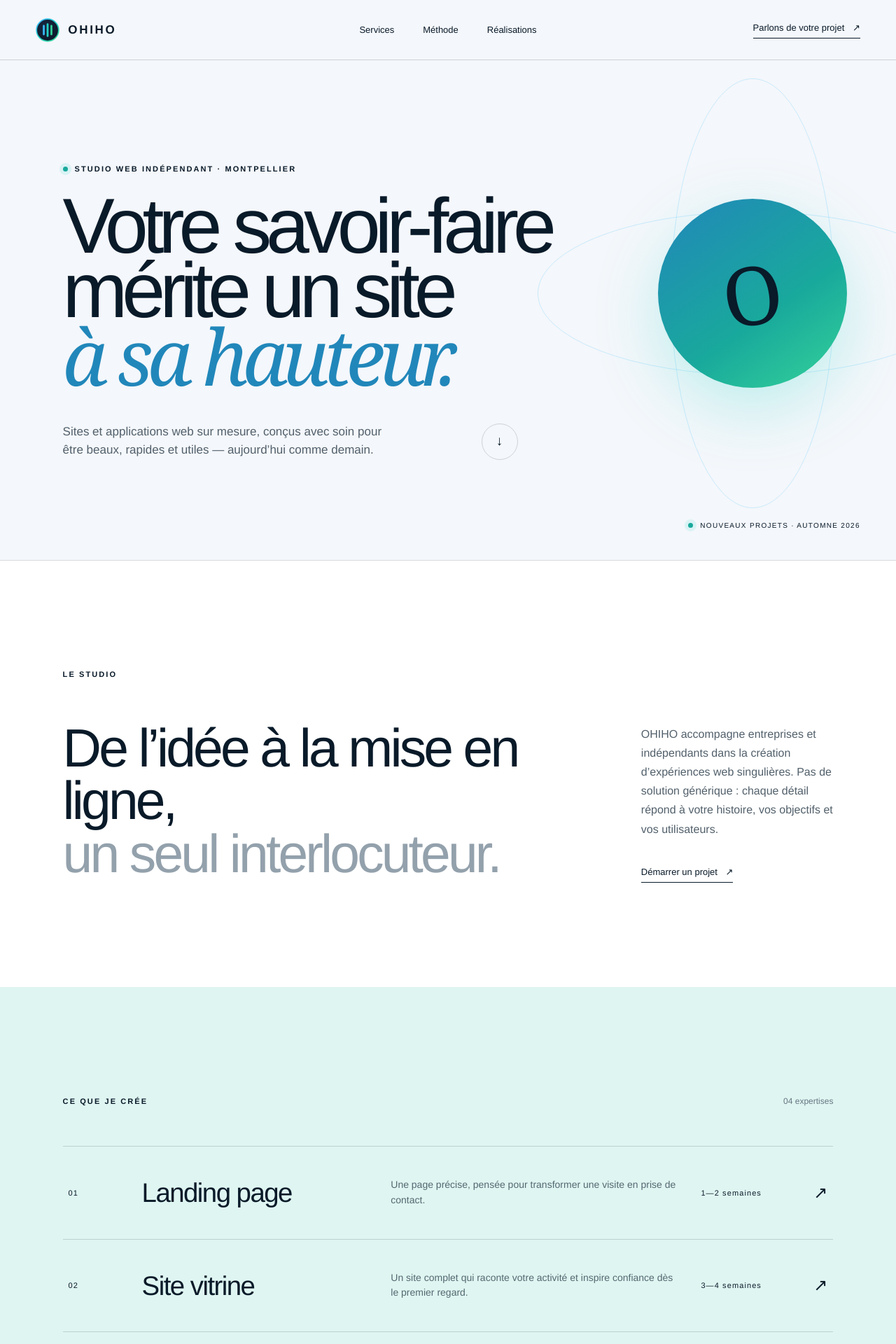
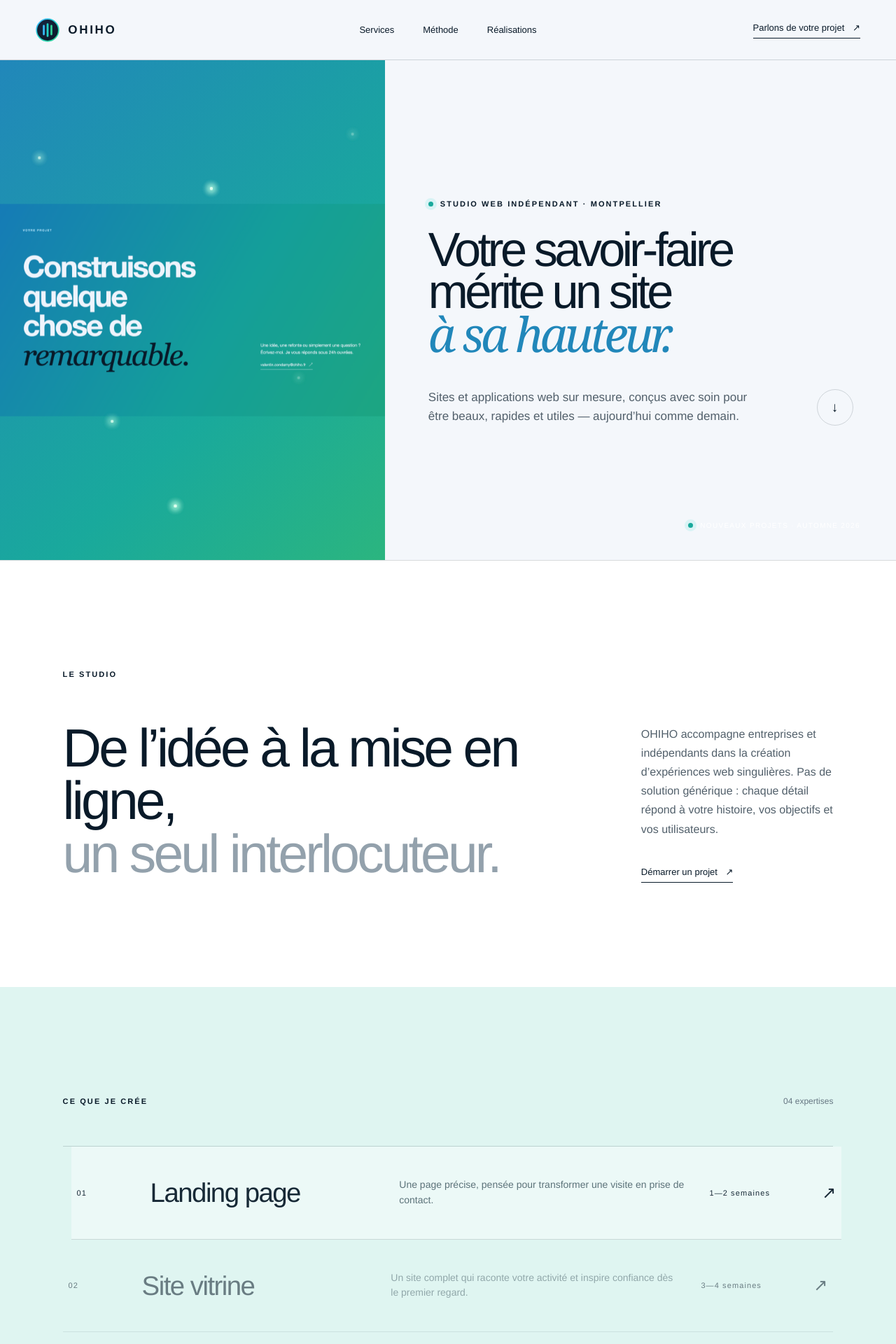
Before and after one commit to Valeloin/OHIHO, a Next.js app: page / in a window 1280 px wide. Shown: the top 1920 px of the page at 70% size. Built offline with nearby package versions, Linux system fonts and the light colour scheme.

Commit message:
Feature hero artwork and original motion language

```diff
--- a/app/globals.css
+++ b/app/globals.css
@@ -13,17 +13,23 @@ nav { display:flex; gap:clamp(25px,3.2vw,54px); font-size:13px; }
 nav a { transition:opacity .2s; } nav a:hover { opacity:.55; }
 .header-cta { justify-self:end; font-size:13px; border-bottom:1px solid var(--ink); padding-bottom:5px; }
 .header-cta span,.text-link span,.mail-link span { margin-left:8px; }
-.hero { min-height:100svh; padding:clamp(145px,17vh,190px) clamp(24px,7vw,110px) 55px; position:relative; overflow:hidden; display:flex; flex-direction:column; justify-content:center; }
+.hero { min-height:100svh; padding-top:86px; position:relative; overflow:hidden; display:grid; grid-template-columns:43% 57%; }
+.hero-copy { padding:clamp(70px,10vh,120px) clamp(28px,4.8vw,78px) 75px; display:flex; flex-direction:column; justify-content:center; position:relative; z-index:2; background:var(--paper); }
+.hero-media { min-width:0; position:relative; overflow:hidden; display:grid; place-items:center; background:linear-gradient(135deg,#2187ba,#19a99c 63%,#2bb57f); }
+.hero-media img { width:100%; height:100%; object-fit:contain; display:block; animation:hero-breathe 12s ease-in-out infinite; }
+.fireflies { position:absolute; inset:0; pointer-events:none; overflow:hidden; }
+.fireflies span { position:absolute; width:4px; height:4px; border-radius:50%; background:#dfffee; box-shadow:0 0 10px 3px rgba(191,255,228,.75); animation:firefly-glow 6.5s ease-in-out infinite,firefly-drift 10s linear infinite; }
+.fireflies span:nth-child(6n+1){left:11%;top:18%;animation-delay:-1.2s,0s}.fireflies span:nth-child(6n+2){left:31%;top:72%;animation-delay:-4.6s,-1.7s}.fireflies span:nth-child(6n+3){left:56%;top:27%;animation-delay:-2.9s,-3.4s}.fireflies span:nth-child(6n+4){left:76%;top:64%;animation-delay:-.4s,-5.1s}.fireflies span:nth-child(6n+5){left:89%;top:14%;animation-delay:-5.8s,-6.8s}.fireflies span:nth-child(6n){left:44%;top:87%;animation-delay:-3.3s,-8.5s}
 .eyebrow,.section-label { text-transform:uppercase; letter-spacing:.19em; font-size:11px; font-weight:600; }
 .eyebrow { display:flex; align-items:center; gap:10px; margin:0 0 27px; }
 .eyebrow span,.availability span { width:7px; height:7px; background:var(--teal); border-radius:50%; display:inline-block; box-shadow:0 0 0 5px rgba(34,211,196,.13); }
-.hero h1 { font-size:clamp(55px,8.7vw,132px); line-height:.83; letter-spacing:-.072em; margin:0; max-width:1080px; font-weight:540; position:relative; z-index:2; }
+.hero h1 { font-size:clamp(48px,5.35vw,82px); line-height:.88; letter-spacing:-.068em; margin:0; max-width:760px; font-weight:540; position:relative; z-index:2; }
 em { font-family:var(--font-serif),serif; font-weight:400; color:var(--blue); }
-.hero-bottom { margin-top:45px; display:flex; align-items:flex-end; gap:35px; width:min(650px,55vw); }
+.hero-bottom { margin-top:45px; display:flex; align-items:flex-end; gap:35px; width:100%; }
 .hero-bottom p { max-width:480px; margin:0; font-size:17px; line-height:1.55; color:#52606b; }
 .circle-link { margin-left:auto; width:52px; height:52px; border:1px solid var(--line); border-radius:50%; display:grid; place-items:center; font-size:19px; transition:.25s; }
 .circle-link:hover { background:var(--teal); color:var(--ink); transform:translateY(4px); }
-.availability { position:absolute; right:clamp(24px,4vw,68px); bottom:42px; text-transform:uppercase; letter-spacing:.13em; font-size:10px; display:flex; gap:10px; align-items:center; }
+.availability { position:absolute; right:clamp(24px,4vw,68px); bottom:42px; z-index:3; color:white; text-transform:uppercase; letter-spacing:.13em; font-size:10px; display:flex; gap:10px; align-items:center; }
 .hero-orbit { position:absolute; width:min(48vw,680px); aspect-ratio:1; right:-8vw; top:14vh; }
 .orbit { position:absolute; inset:0; border:1px solid rgba(56,189,248,.3); border-radius:50%; }
 .orbit-one { transform:scaleY(.38) rotate(-22deg); }.orbit-two { transform:scaleX(.38) rotate(22deg); }
@@ -41,6 +47,8 @@ em { font-family:var(--font-serif),serif; font-weight:400; color:var(--blue); }
 .section-count { font-size:12px; color:#667682; margin:0; }
 .service-list { border-top:1px solid var(--line); }
 .service-row { display:grid; grid-template-columns:70px 1.1fr 1.4fr 110px 36px; gap:35px; align-items:center; padding:37px 8px; border-bottom:1px solid var(--line); transition:.3s; }
+.service-row { animation:service-cycle 33.6s ease-out infinite; }
+.service-row:nth-child(2){animation-delay:-25.2s}.service-row:nth-child(3){animation-delay:-16.8s}.service-row:nth-child(4){animation-delay:-8.4s}
 .service-row:hover { padding-left:22px; background:rgba(255,255,255,.44); }
 .service-number,.service-delay { font-size:11px; letter-spacing:.1em; }
 .service-row h3 { font-size:clamp(25px,3vw,42px); letter-spacing:-.04em; margin:0; font-weight:520; }
@@ -74,11 +82,15 @@ footer { background:var(--ink); color:var(--paper); padding:55px clamp(24px,7vw,
 .footer-meta a { color:var(--paper); }
 @media (max-width:900px){
   .site-header{grid-template-columns:1fr auto}.site-header nav{display:none}.header-cta{font-size:0}.header-cta span{font-size:20px}
-  .hero{padding-top:135px;justify-content:flex-start}.hero-orbit{width:68vw;right:-24vw;top:38vh;opacity:.75}.hero-bottom{width:100%;margin-top:38px}.availability{display:none}
+  .hero{display:flex;min-height:auto;padding-top:86px;flex-direction:column}.hero-copy{min-height:calc(100svh - 86px);padding:75px 24px 60px}.hero-media{min-height:56vw}.hero-media img{width:100%;height:auto;object-fit:cover}.hero-bottom{width:100%;margin-top:38px}.availability{display:none}
   .intro-copy,.method,.contact-copy{grid-template-columns:1fr}.intro-copy{gap:42px}.method{gap:70px}.contact-copy{gap:50px}
   .service-row{grid-template-columns:42px 1fr 30px;gap:15px}.service-row p,.service-delay{display:none}.service-arrow{grid-column:3}
   .step{grid-template-columns:38px 1fr}.step p{grid-column:2}.project-grid{grid-template-columns:1fr}.project-visual{height:110vw;max-height:560px}
   .project-info{align-items:flex-start;flex-direction:column;gap:8px}footer{align-items:flex-start;flex-direction:column;gap:45px}.footer-meta{flex-wrap:wrap;gap:16px 26px}
 }
 @media (max-width:520px){.hero h1{font-size:16vw}.hero-bottom p{font-size:14px}.circle-link{flex:0 0 48px}.section-pad{padding-top:85px;padding-bottom:85px}.intro-copy{margin-top:40px}.method h2{margin-top:38px}.project-info span{font-size:10px}}
-@media (prefers-reduced-motion:reduce){html{scroll-behavior:auto}*{transition:none!important}}
+@keyframes hero-breathe{0%,100%{transform:scale(1)}50%{transform:scale(1.018)}}
+@keyframes firefly-glow{0%,100%{opacity:.1;filter:blur(.2px)}45%{opacity:.95;filter:blur(0)}}
+@keyframes firefly-drift{0%{transform:translate(-8px,-12px)}25%{transform:translate(14px,-2px)}50%{transform:translate(7px,14px)}75%{transform:translate(-15px,5px)}100%{transform:translate(-8px,-12px)}}
+@keyframes service-cycle{0%,19%{opacity:1;transform:translateX(14px);background:rgba(255,255,255,.52)}25%,100%{opacity:.55;transform:translateX(0);background:transparent}}
+@media (prefers-reduced-motion:reduce){html{scroll-behavior:auto}*{transition:none!important;animation:none!important}}
--- a/app/page.tsx
+++ b/app/page.tsx
@@ -49,16 +49,19 @@ export default function Home() {
       </header>
 
       <section className="hero" id="top">
-        <div className="hero-orbit" aria-hidden="true">
-          <div className="orbit orbit-one" />
-          <div className="orbit orbit-two" />
-          <div className="orbit-core"><span>O</span></div>
+        <div className="hero-media" aria-label="Aperçu de la direction artistique OHIHO">
+          <img src="/hero-main.png" alt="Construisons quelque chose de remarquable — direction artistique OHIHO" />
+          <div className="fireflies" aria-hidden="true">
+            {Array.from({ length: 18 }, (_, index) => <span key={index} />)}
+          </div>
         </div>
-        <p className="eyebrow"><span /> Studio web indépendant · Montpellier</p>
-        <h1>Votre savoir-faire<br />mérite un site<br /><em>à sa hauteur.</em></h1>
-        <div className="hero-bottom">
-          <p>Sites et applications web sur mesure, conçus avec soin pour être beaux, rapides et utiles — aujourd’hui comme demain.</p>
-          <a className="circle-link" href="#services" aria-label="Découvrir les services">↓</a>
+        <div className="hero-copy">
+          <p className="eyebrow"><span /> Studio web indépendant · Montpellier</p>
+          <h1>Votre savoir-faire<br />mérite un site<br /><em>à sa hauteur.</em></h1>
+          <div className="hero-bottom">
+            <p>Sites et applications web sur mesure, conçus avec soin pour être beaux, rapides et utiles — aujourd’hui comme demain.</p>
+            <a className="circle-link" href="#services" aria-label="Découvrir les services">↓</a>
+          </div>
         </div>
         <div className="availability"><span /> Nouveaux projets · automne 2026</div>
       </section>
```
Also changed, not shown: public/hero-main.png (added).
